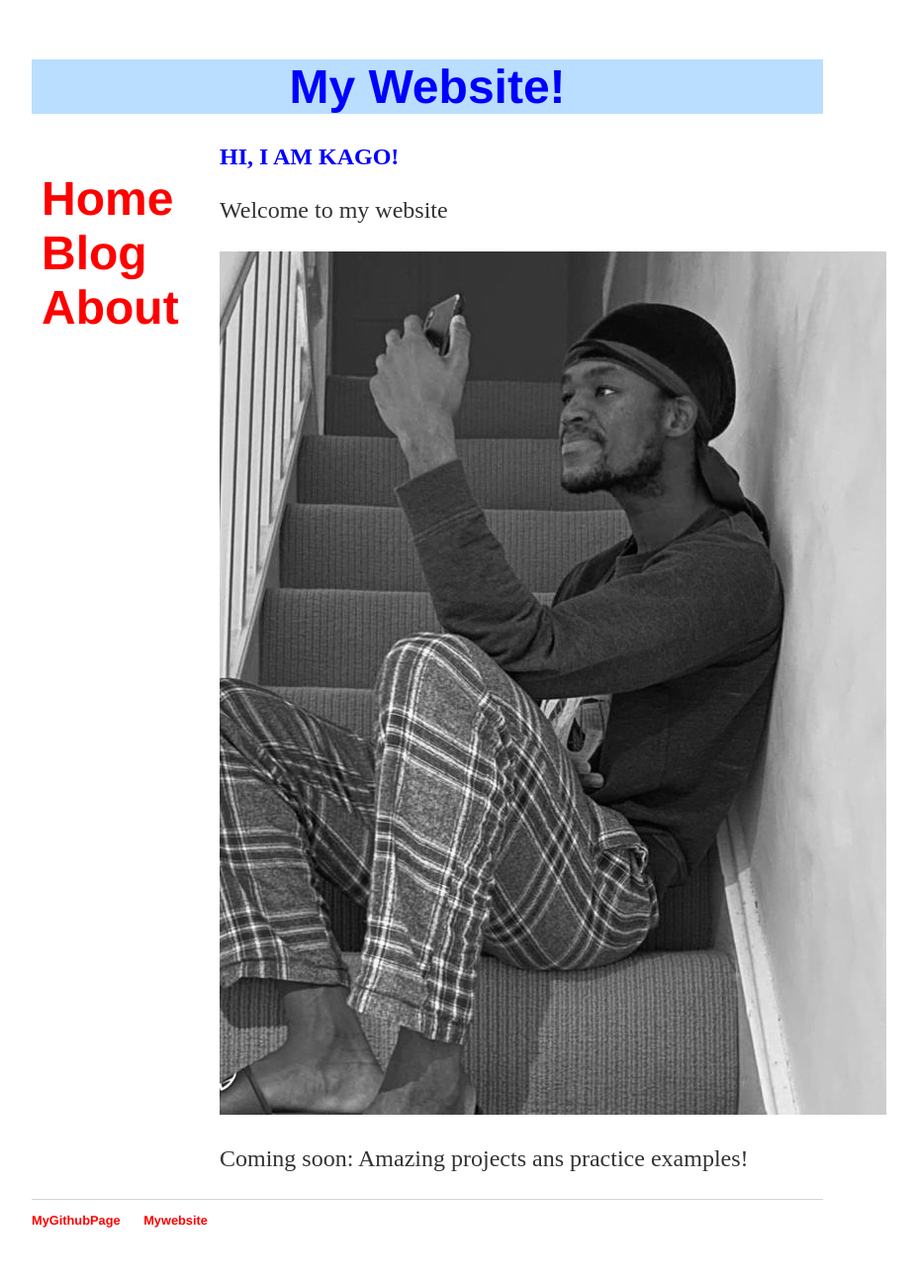
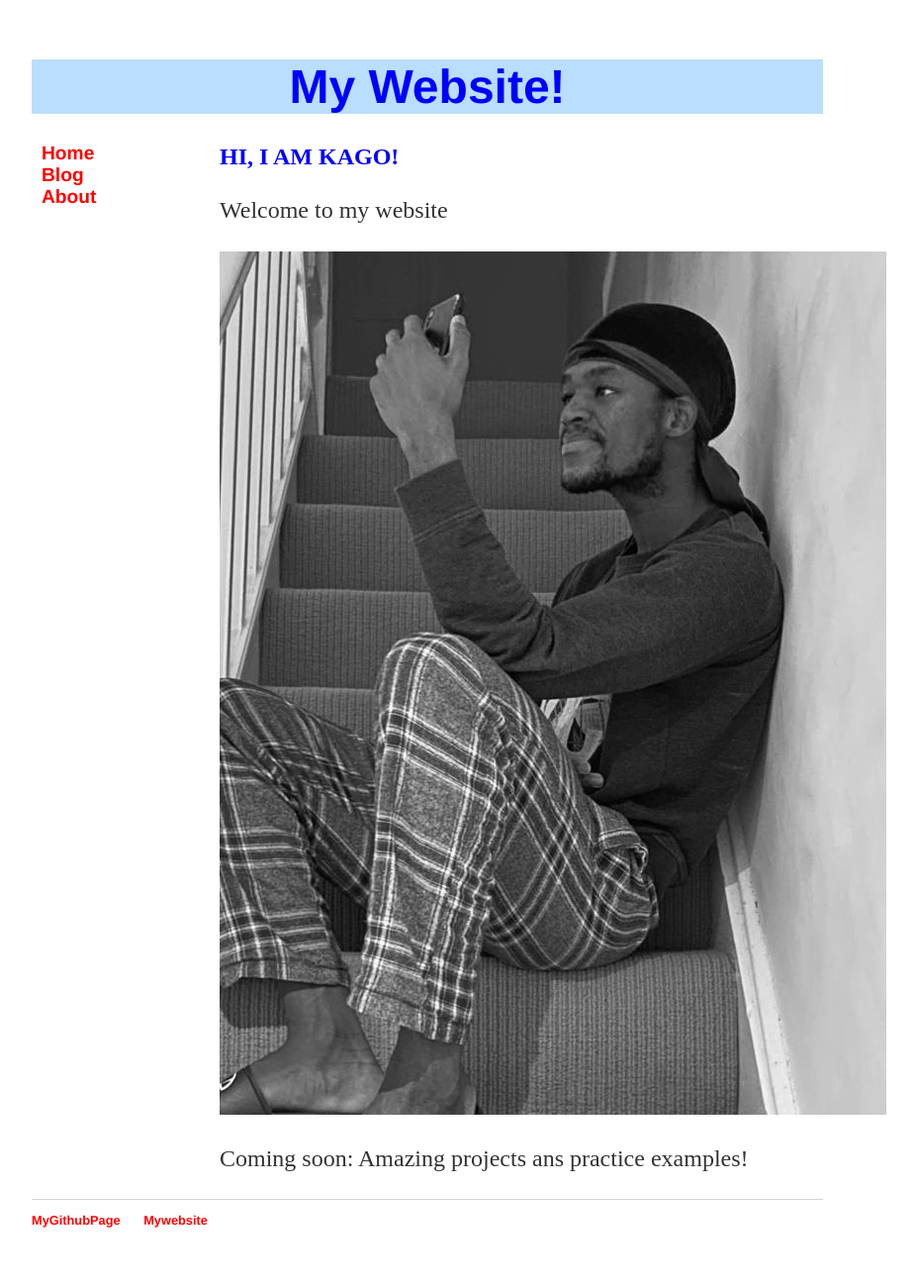
Before and after one commit to KagoPrezRantsho/KagoPrezRantsho.github.io, a Jekyll site: the page built from index.html, in a window 1280 px wide. Shown: the whole page at 99% size, without its empty margins (208-1135 px from the left). Built offline with Jekyll 4.4.1, drawn with Linux system fonts in a browser that asks for light colours.

Commit message:
Update main.css

```diff
--- a/css/main.css
+++ b/css/main.css
@@ -75,7 +75,8 @@ padding: 10px;
 #nav ul{
   list-style-type: none;
   padding: 0px;
-  font-size: 3em;
+  font-size: 1.2em;
   font-family:'Helvetica', 'Arial', 'Sans-Serif';
   font-weight: bold;
+  margin-bottom: 5px;
 }
```
